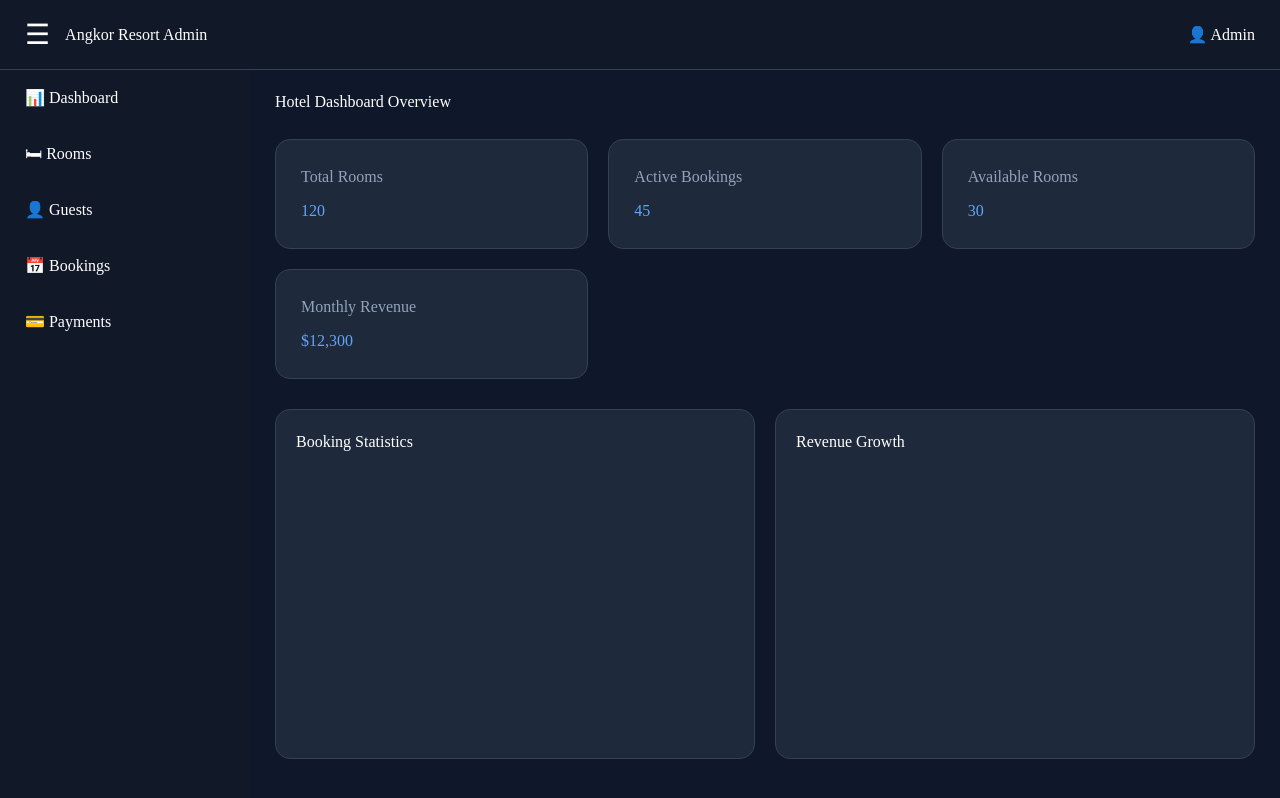
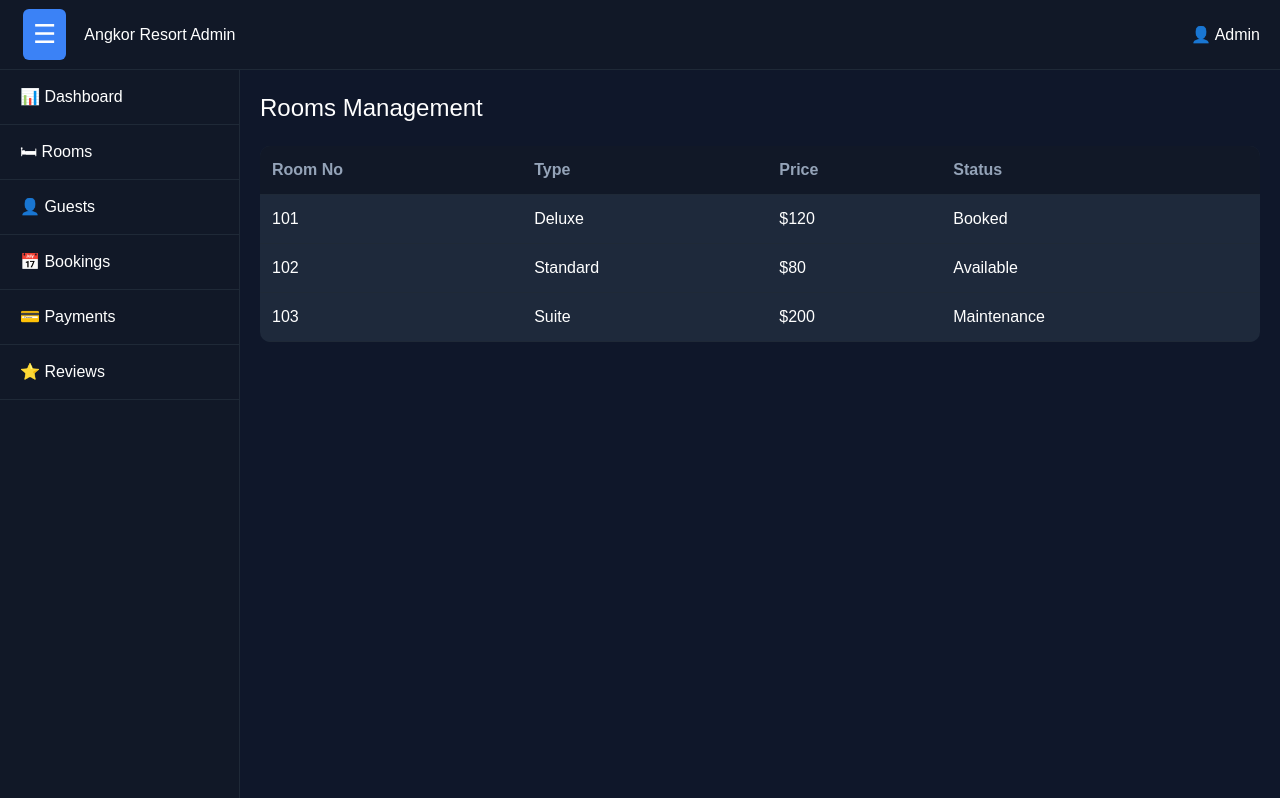
Before and after one commit to TommyBoizzzz/Angkor-Resort-Frontend, a React app: page /admin in a window 1280 px wide. Both pictures are taken after a click on the item "🛏 Rooms". Built offline with nearby package versions, Linux system fonts and the light colour scheme; the HTML template or start-up script is replaced by a standard one.

Commit message:
feature/admin : update

```diff
--- a/src/admin/css/dashboard.css
+++ b/src/admin/css/dashboard.css
@@ -1,29 +1,32 @@
+/* ===================== GLOBAL ===================== */
+* {
+  margin: 0;
+  padding: 0;
+  box-sizing: border-box;
+  font-family: Arial, sans-serif;
+}
+
 .db-wrapper {
   min-height: 100vh;
   background: #0f172a;
-  color: white;
+  color: #fff;
 }
 
-/* HEADER */
-
+/* ===================== HEADER ===================== */
 .db-header {
   position: fixed;
   top: 0;
   left: 0;
-
   width: 100%;
   height: 70px;
 
   background: #111827;
-
   display: flex;
   align-items: center;
   justify-content: space-between;
 
-  padding: 0 25px;
-
-  border-bottom: 1px solid #374151;
-
+  padding: 0 20px;
+  border-bottom: 1px solid #1f2937;
   z-index: 1000;
 }
 
@@ -34,46 +37,35 @@
 }
 
 .db-menu-btn {
+  font-size: 26px;
+  background: none;
   border: none;
-  background: transparent;
   color: white;
-  font-size: 28px;
   cursor: pointer;
 }
 
 .db-menu-btn:hover {
-  color: #60a5fa;
+  color: #38bdf8;
 }
 
-/* SIDEBAR */
-
+/* ===================== SIDEBAR ===================== */
 .db-sidebar {
   position: fixed;
   top: 70px;
   left: 0;
-
   height: calc(100vh - 70px);
-
   background: #111827;
-
-  transition: all .3s ease;
-
+  border-right: 1px solid #1f2937;
   overflow: hidden;
+  transition: 0.3s;
 }
 
 .db-sidebar-show {
-  width: 250px;
+  width: 240px;
 }
 
 .db-sidebar-hide {
   width: 0;
-}
-
-.db-logo {
-  padding: 25px;
-  font-size: 22px;
-  font-weight: bold;
-  text-align: center;
 }
 
 .db-menu-list {
@@ -81,24 +73,25 @@
 }
 
 .db-menu-list li {
-  padding: 16px 25px;
+  padding: 15px 20px;
   cursor: pointer;
-  transition: .3s;
+  transition: 0.3s;
+  border-bottom: 1px solid #1f2937;
 }
 
 .db-menu-list li:hover {
   background: #1e293b;
+  color: #38bdf8;
 }
 
-/* MAIN */
-
+/* ===================== MAIN ===================== */
 .db-main {
-  padding: 90px 25px 25px;
-  transition: all .3s ease;
+  padding: 90px 20px 20px;
+  transition: 0.3s;
 }
 
 .db-main-open {
-  margin-left: 250px;
+  margin-left: 240px;
 }
 
 .db-main-close {
@@ -106,73 +99,195 @@
 }
 
 .db-title {
-  margin-bottom: 25px;
+  font-size: 24px;
+  margin-bottom: 20px;
 }
 
-/* CARDS */
-
+/* ===================== DASHBOARD CARDS ===================== */
 .db-card-grid {
   display: grid;
-
-  grid-template-columns: repeat(
-    auto-fit,
-    minmax(250px, 1fr)
-  );
-
-  gap: 20px;
+  grid-template-columns: repeat(auto-fit, minmax(220px, 1fr));
+  gap: 15px;
 }
 
 .db-card {
   background: #1e293b;
+  padding: 20px;
+  border-radius: 12px;
+  border: 1px solid #1f2937;
+  transition: 0.3s;
+}
 
-  padding: 25px;
-
-  border-radius: 15px;
-
-  border: 1px solid #334155;
+.db-card:hover {
+  transform: translateY(-5px);
+  border-color: #38bdf8;
 }
 
 .db-card h3 {
-  margin-bottom: 10px;
+  font-size: 14px;
   color: #94a3b8;
 }
 
 .db-card h1 {
-  color: #60a5fa;
+  margin-top: 10px;
+  font-size: 28px;
+  color: #38bdf8;
 }
 
-/* CHART AREA */
-
-.db-chart-row {
-  margin-top: 30px;
-
-  display: grid;
-
-  grid-template-columns: 1fr 1fr;
-
-  gap: 20px;
+/* ===================== TABLE ===================== */
+.db-table {
+  width: 100%;
+  margin-top: 20px;
+  border-collapse: collapse;
+  background: #1e293b;
+  border-radius: 10px;
+  overflow: hidden;
 }
 
-.db-chart-box {
-  background: #1e293b;
-
-  min-height: 350px;
-
-  border-radius: 15px;
-
-  padding: 20px;
-
-  border: 1px solid #334155;
+.db-table th,
+.db-table td {
+  padding: 12px;
+  border-bottom: 1px solid #1f2937;
+  text-align: left;
 }
 
+.db-table th {
+  background: #111827;
+  color: #94a3b8;
+}
+
+.db-table tr:hover {
+  background: #0f172a;
+}
+
+/* ===================== BUTTONS ===================== */
+button {
+  padding: 6px 10px;
+  border: none;
+  border-radius: 6px;
+  cursor: pointer;
+  margin: 3px;
+  transition: 0.3s;
+  font-size: 13px;
+}
+
+button:hover {
+  opacity: 0.8;
+}
+
+/* colors */
+button:nth-child(1) {
+  background: #3b82f6;
+  color: white;
+}
+
+button:nth-child(2) {
+  background: #ef4444;
+  color: white;
+}
+
+button:nth-child(3) {
+  background: #22c55e;
+  color: white;
+}
+
+/* ===================== MODAL ===================== */
+.modal-overlay {
+  position: fixed;
+  top: 0;
+  left: 0;
+
+  width: 100%;
+  height: 100%;
+
+  background: rgba(0,0,0,0.7);
+
+  display: flex;
+  justify-content: center;
+  align-items: center;
+
+  z-index: 2000;
+}
+
+.modal-box {
+  width: 380px;
+  background: #1e293b;
+  padding: 20px;
+  border-radius: 12px;
+  border: 1px solid #334155;
+
+  animation: pop 0.2s ease;
+}
+
+@keyframes pop {
+  from { transform: scale(0.9); opacity: 0; }
+  to { transform: scale(1); opacity: 1; }
+}
+
+.modal-box h3 {
+  margin-bottom: 10px;
+}
+
+/* inputs */
+.modal-box input {
+  width: 100%;
+  margin: 8px 0;
+  padding: 10px;
+
+  border-radius: 6px;
+  border: 1px solid #334155;
+  background: #0f172a;
+  color: white;
+}
+
+.modal-box input:focus {
+  border-color: #38bdf8;
+  outline: none;
+}
+
+/* modal buttons */
+.modal-box button {
+  width: 100%;
+  margin-top: 10px;
+}
+
+/* ===================== REVIEWS ===================== */
+.db-review-item {
+  background: #1e293b;
+  padding: 12px;
+  margin-top: 10px;
+  border-radius: 10px;
+  border: 1px solid #1f2937;
+}
+
+.db-review-item:hover {
+  border-color: #38bdf8;
+}
+
+.db-review-item b {
+  color: #38bdf8;
+}
+
+.db-review-item p {
+  margin-top: 5px;
+  color: #cbd5e1;
+}
+
+/* ===================== RESPONSIVE ===================== */
 @media (max-width: 768px) {
-
   .db-main-open {
     margin-left: 0;
   }
 
-  .db-chart-row {
+  .db-sidebar-show {
+    width: 200px;
+  }
+
+  .db-card-grid {
     grid-template-columns: 1fr;
   }
 
+  .modal-box {
+    width: 90%;
+  }
 }
--- a/src/admin/pages/dashboard.jsx
+++ b/src/admin/pages/dashboard.jsx
@@ -3,6 +3,7 @@ import "../css/dashboard.css";
 
 function AdminHome() {
   const [sidebarVisible, setSidebarVisible] = useState(true);
+  const [page, setPage] = useState("dashboard");
 
   return (
     <div className="db-wrapper">
@@ -33,15 +34,15 @@ function AdminHome() {
           sidebarVisible ? "db-sidebar-show" : "db-sidebar-hide"
         }`}
       >
+        <ul className="db-menu-list">
 
-        <ul className="db-menu-list">
-          <li>📊 Dashboard</li>
-          <li>🛏 Rooms</li>
-          <li>👤 Guests</li>
-          <li>📅 Bookings</li>
-          <li>💳 Payments</li>
-          {/* <li>🧹 Housekeeping</li>
-          <li>⚙ Settings</li> */}
+          <li onClick={() => setPage("dashboard")}>📊 Dashboard</li>
+          <li onClick={() => setPage("rooms")}>🛏 Rooms</li>
+          <li onClick={() => setPage("guests")}>👤 Guests</li>
+          <li onClick={() => setPage("bookings")}>📅 Bookings</li>
+          <li onClick={() => setPage("payments")}>💳 Payments</li>
+          <li onClick={() => setPage("reviews")}>⭐ Reviews</li>
+
         </ul>
       </aside>
 
@@ -51,9 +52,11 @@ function AdminHome() {
           sidebarVisible ? "db-main-open" : "db-main-close"
         }`}
       >
-        <h1 className="db-title">
-          Hotel Dashboard Overview
-        </h1>
+
+        {/* ================= DASHBOARD ================= */}
+        {page === "dashboard" && (
+          <>
+            <h1 className="db-title">Dashboard Overview</h1>
 
             <div className="db-card-grid">
 
@@ -63,8 +66,18 @@ function AdminHome() {
               </div>
 
               <div className="db-card">
+                <h3>Guests</h3>
+                <h1>350</h1>
+              </div>
+
+              <div className="db-card">
                 <h3>Active Bookings</h3>
                 <h1>45</h1>
+              </div>
+
+              <div className="db-card">
+                <h3>Payments</h3>
+                <h1>$12,300</h1>
               </div>
 
               <div className="db-card">
@@ -73,26 +86,188 @@ function AdminHome() {
               </div>
 
               <div className="db-card">
-            <h3>Monthly Revenue</h3>
+                <h3>Reviews</h3>
+                <h1>4.8 ⭐</h1>
+              </div>
+
+            </div>
+          </>
+        )}
+
+        {/* ================= ROOMS ================= */}
+        {page === "rooms" && (
+          <>
+            <h1 className="db-title">Rooms Management</h1>
+
+            <div className="db-table-box">
+              <table className="db-table">
+
+                <thead>
+                  <tr>
+                    <th>Room No</th>
+                    <th>Type</th>
+                    <th>Price</th>
+                    <th>Status</th>
+                  </tr>
+                </thead>
+
+                <tbody>
+                  <tr>
+                    <td>101</td>
+                    <td>Deluxe</td>
+                    <td>$120</td>
+                    <td className="status booked">Booked</td>
+                  </tr>
+
+                  <tr>
+                    <td>102</td>
+                    <td>Standard</td>
+                    <td>$80</td>
+                    <td className="status checked">Available</td>
+                  </tr>
+
+                  <tr>
+                    <td>103</td>
+                    <td>Suite</td>
+                    <td>$200</td>
+                    <td className="status pending">Maintenance</td>
+                  </tr>
+                </tbody>
+
+              </table>
+            </div>
+          </>
+        )}
+
+        {/* ================= GUESTS ================= */}
+        {page === "guests" && (
+          <>
+            <h1 className="db-title">Guests</h1>
+
+            <div className="db-table-box">
+              <table className="db-table">
+
+                <thead>
+                  <tr>
+                    <th>Name</th>
+                    <th>Phone</th>
+                    <th>Email</th>
+                    <th>Room</th>
+                  </tr>
+                </thead>
+
+                <tbody>
+                  <tr>
+                    <td>John Doe</td>
+                    <td>012 345 678</td>
+                    <td>john@gmail.com</td>
+                    <td>101</td>
+                  </tr>
+
+                  <tr>
+                    <td>Sarah Kim</td>
+                    <td>098 765 432</td>
+                    <td>sarah@gmail.com</td>
+                    <td>102</td>
+                  </tr>
+                </tbody>
+
+              </table>
+            </div>
+          </>
+        )}
+
+        {/* ================= BOOKINGS ================= */}
+        {page === "bookings" && (
+          <>
+            <h1 className="db-title">Bookings</h1>
+
+            <div className="db-table-box">
+              <table className="db-table">
+
+                <thead>
+                  <tr>
+                    <th>Guest</th>
+                    <th>Room</th>
+                    <th>Date</th>
+                    <th>Status</th>
+                  </tr>
+                </thead>
+
+                <tbody>
+                  <tr>
+                    <td>John Doe</td>
+                    <td>101</td>
+                    <td>2026-06-10</td>
+                    <td className="status booked">Booked</td>
+                  </tr>
+
+                  <tr>
+                    <td>Sarah Kim</td>
+                    <td>102</td>
+                    <td>2026-06-11</td>
+                    <td className="status checked">Checked In</td>
+                  </tr>
+                </tbody>
+
+              </table>
+            </div>
+          </>
+        )}
+
+        {/* ================= PAYMENTS ================= */}
+        {page === "payments" && (
+          <>
+            <h1 className="db-title">Payments</h1>
+
+            <div className="db-card-grid">
+
+              <div className="db-card">
+                <h3>Total Revenue</h3>
                 <h1>$12,300</h1>
               </div>
 
+              <div className="db-card">
+                <h3>Pending Payments</h3>
+                <h1>$2,100</h1>
               </div>
 
-        <div className="db-chart-row">
-
-          <div className="db-chart-box">
-            <h3>Booking Statistics</h3>
-          </div>
-
-          <div className="db-chart-box">
-            <h3>Revenue Growth</h3>
+              <div className="db-card">
+                <h3>Paid Bookings</h3>
+                <h1>98</h1>
               </div>
 
             </div>
+          </>
+        )}
+
+        {/* ================= REVIEWS ================= */}
+        {page === "reviews" && (
+          <>
+            <h1 className="db-title">Reviews</h1>
+
+            <div className="db-reviews">
+
+              <div className="db-review-item">
+                ⭐⭐⭐⭐⭐ Amazing service and clean rooms
+                <span>- John D.</span>
+              </div>
+
+              <div className="db-review-item">
+                ⭐⭐⭐⭐ Very comfortable stay
+                <span>- Sarah K.</span>
+              </div>
+
+              <div className="db-review-item">
+                ⭐⭐⭐⭐⭐ Best hotel in the city
+                <span>- Michael P.</span>
+              </div>
+
+            </div>
+          </>
+        )}
 
       </main>
-
     </div>
   );
 }
```
Lines whose indentation alone changed are shown as unchanged.
